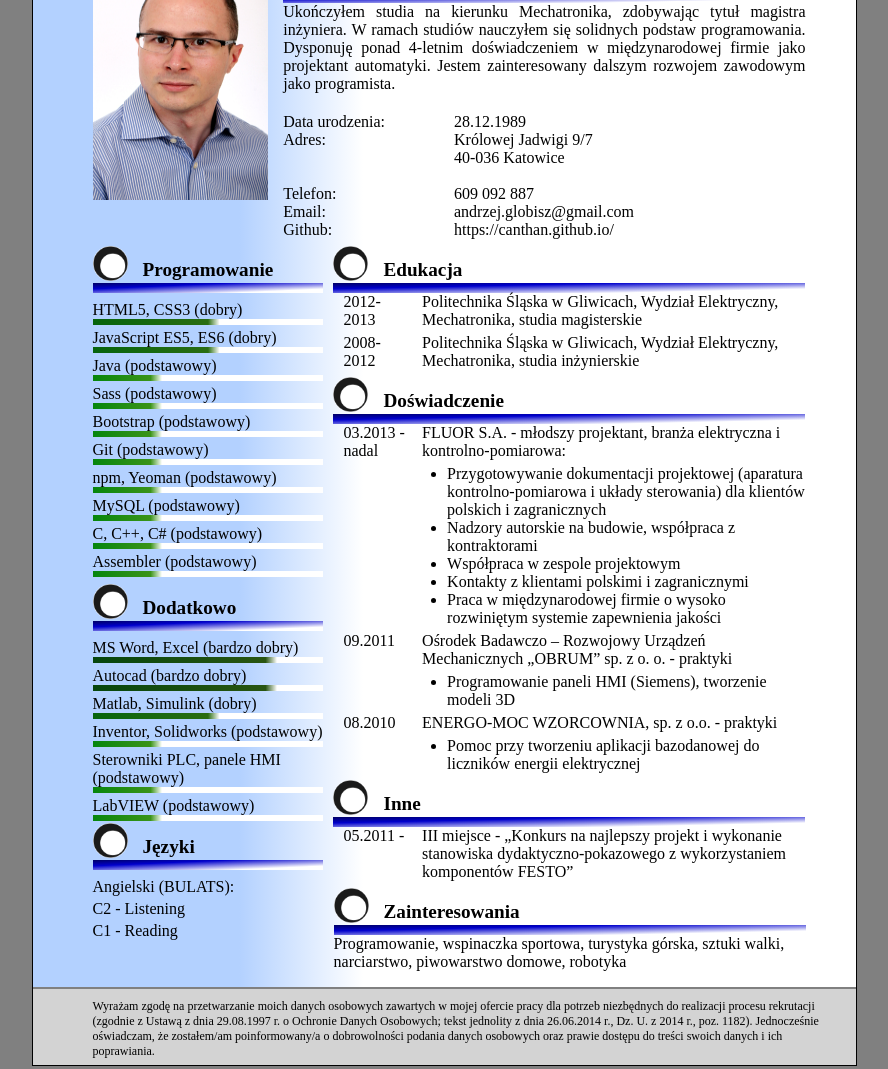
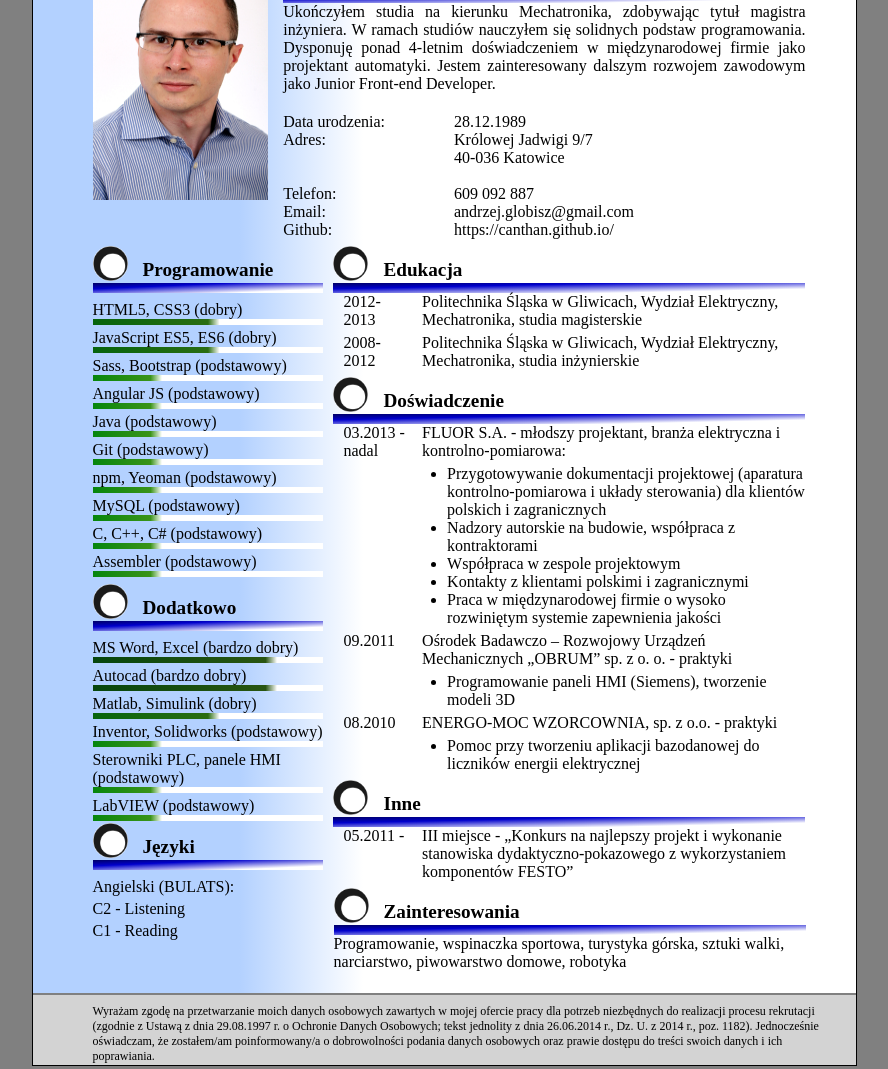
Before and after one commit to canthan/CV_en, a plain HTML site: page index.html in a window 1280 px wide. Shown: the part 101-1170 px from the top of the page, without its empty margins (196-1084 px from the left). Drawn offline with Linux system fonts and the light colour scheme; a script that the page names is missing; a web font is replaced by a local one.

Commit message:
Add files via upload

```diff
--- a/index.html
+++ b/index.html
@@ -39,7 +39,7 @@
       <p>Ukończyłem studia na kierunku Mechatronika, zdobywając tytuł magistra inżyniera.
          W ramach studiów nauczyłem się solidnych podstaw programowania.
          Dysponuję ponad 4-letnim doświadczeniem w międzynarodowej firmie jako projektant automatyki.
-         Jestem zainteresowany dalszym rozwojem zawodowym jako programista.
+         Jestem zainteresowany dalszym rozwojem zawodowym jako Junior Front-end Developer.
         </p>
     </div>
 
@@ -78,11 +78,11 @@
       <div class="pasek-sredni"></div>
       <li>JavaScript ES5, ES6 (dobry)</li>
       <div class="pasek-sredni"></div>
+      <li>Sass, Bootstrap (podstawowy)</li>
+      <div class="pasek-podstawowy"></div>
+      <li>Angular JS (podstawowy)</li>
+      <div class="pasek-podstawowy"></div>
       <li>Java (podstawowy)</li>
-      <div class="pasek-podstawowy"></div>
-      <li>Sass (podstawowy)</li>
-      <div class="pasek-podstawowy"></div>
-      <li>Bootstrap (podstawowy)</li>
       <div class="pasek-podstawowy"></div>
       <li>Git (podstawowy)</li>
       <div class="pasek-podstawowy"></div>
--- a/styles/styles.css
+++ b/styles/styles.css
@@ -53,10 +53,10 @@ body{
     background-repeat:no-repeat;
     background-position:
         0 0,
-        0 1089px;
+        0 1095px;
     background-size:
-         825px 1087px,
-         825px 80px;
+         825px 1093px,
+         825px 74px;
     border: 1px solid black;
     padding:50px;
 }
@@ -68,11 +68,11 @@ main, header{
 
 .footer{
    width:750px;
-   height:70px;
+   height:65px;
    font-size:1.2em;
    padding-top:20px;
     position: absolute;
-    top: 1080px;
+    top: 1085px;
 }
 
 /*-------------------GRID*/
```
